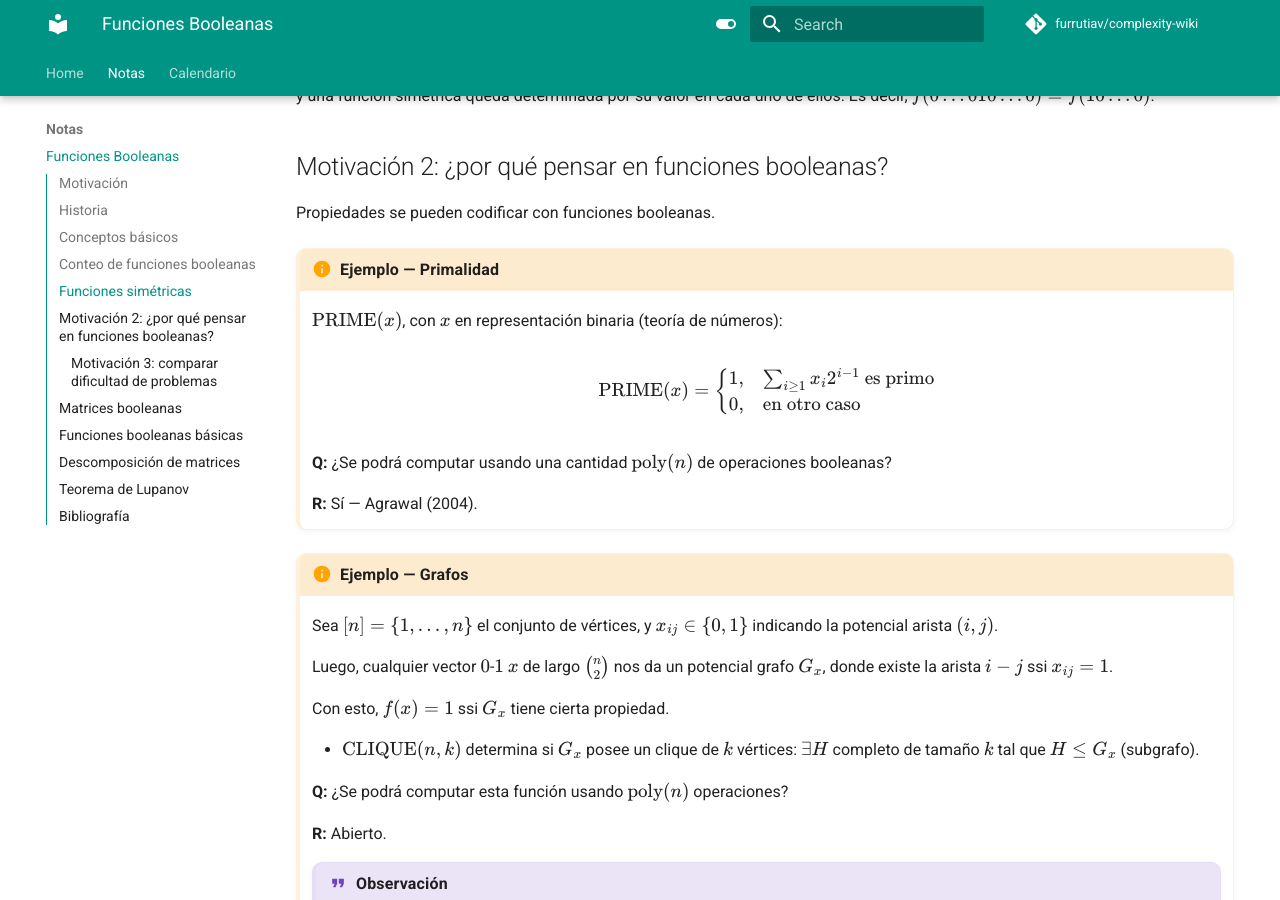
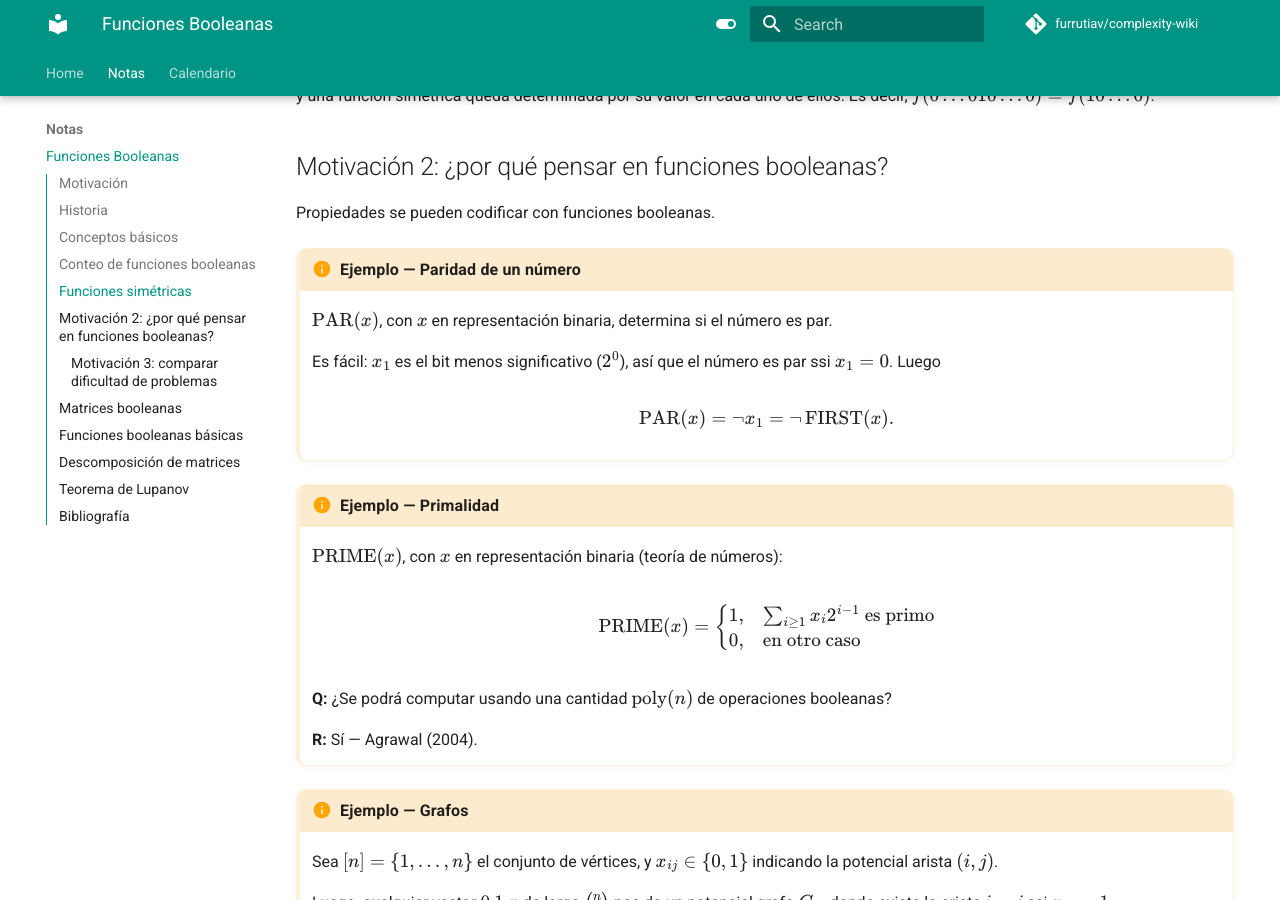
Before and after one commit to furrutiav/complexity-wiki, an MkDocs documentation site: the page built from docs/notas/fun_boole.md, in a window 1280 px wide and 900 px high, scrolled down 2515 px. Built offline with MkDocs 1.6.1 and Material for MkDocs 9.7.7, drawn with Linux system fonts in a browser that asks for light colours; comment, search, counter and statistics services are not loaded.

Commit message:
add ejemplo par

```diff
--- a/docs/notas/fun_boole.md
+++ b/docs/notas/fun_boole.md
@@ -87,6 +87,15 @@ y una función simétrica queda determinada por su valor en cada uno de ellos. E
 ## Motivación 2: ¿por qué pensar en funciones booleanas?
 
 Propiedades se pueden codificar con funciones booleanas.
+
+!!! example "Ejemplo — Paridad de un número"
+    $\text{PAR}(x)$, con $x$ en representación binaria, determina si el número es par.
+
+    Es fácil: $x_1$ es el bit menos significativo ($2^0$), así que el número es par ssi $x_1 = 0$. Luego
+
+    $$
+    \text{PAR}(x) = \lnot x_1 = \lnot \, \text{FIRST}(x).
+    $$
 
 !!! example "Ejemplo — Primalidad"
     $\text{PRIME}(x)$, con $x$ en representación binaria (teoría de números):
```
